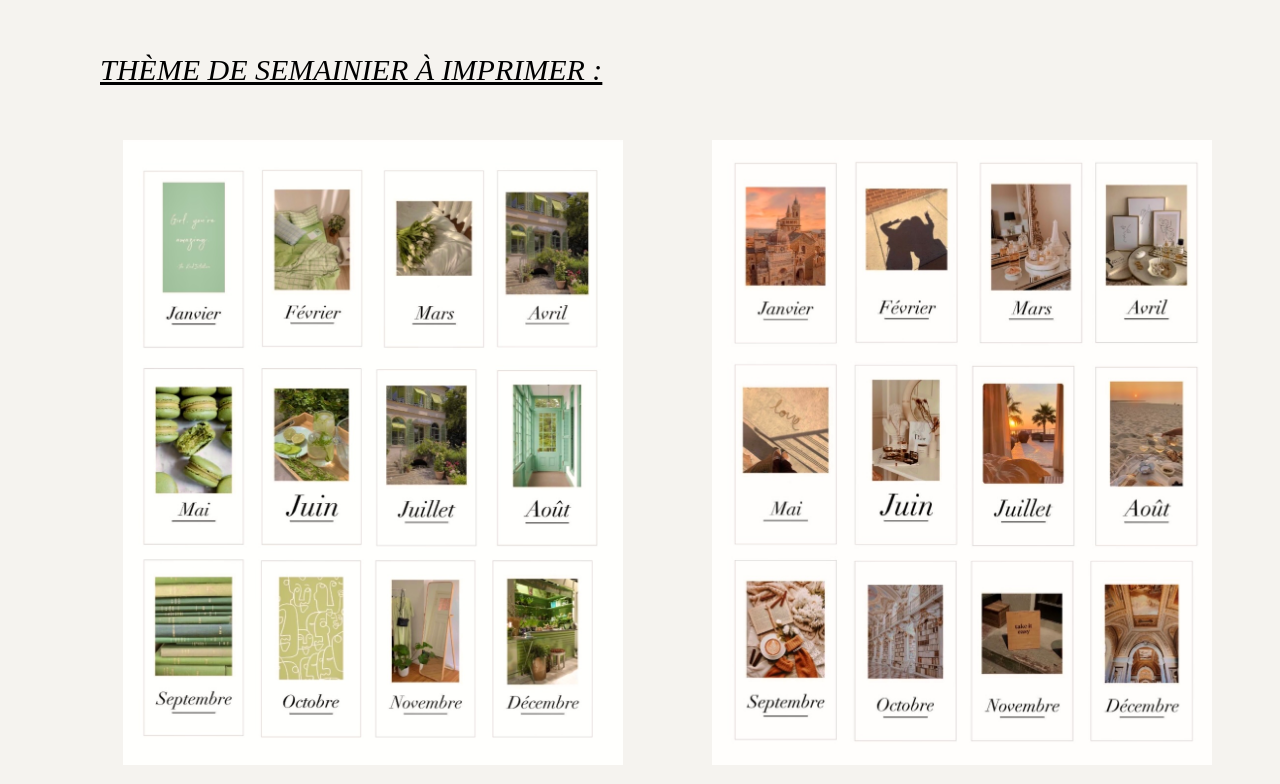
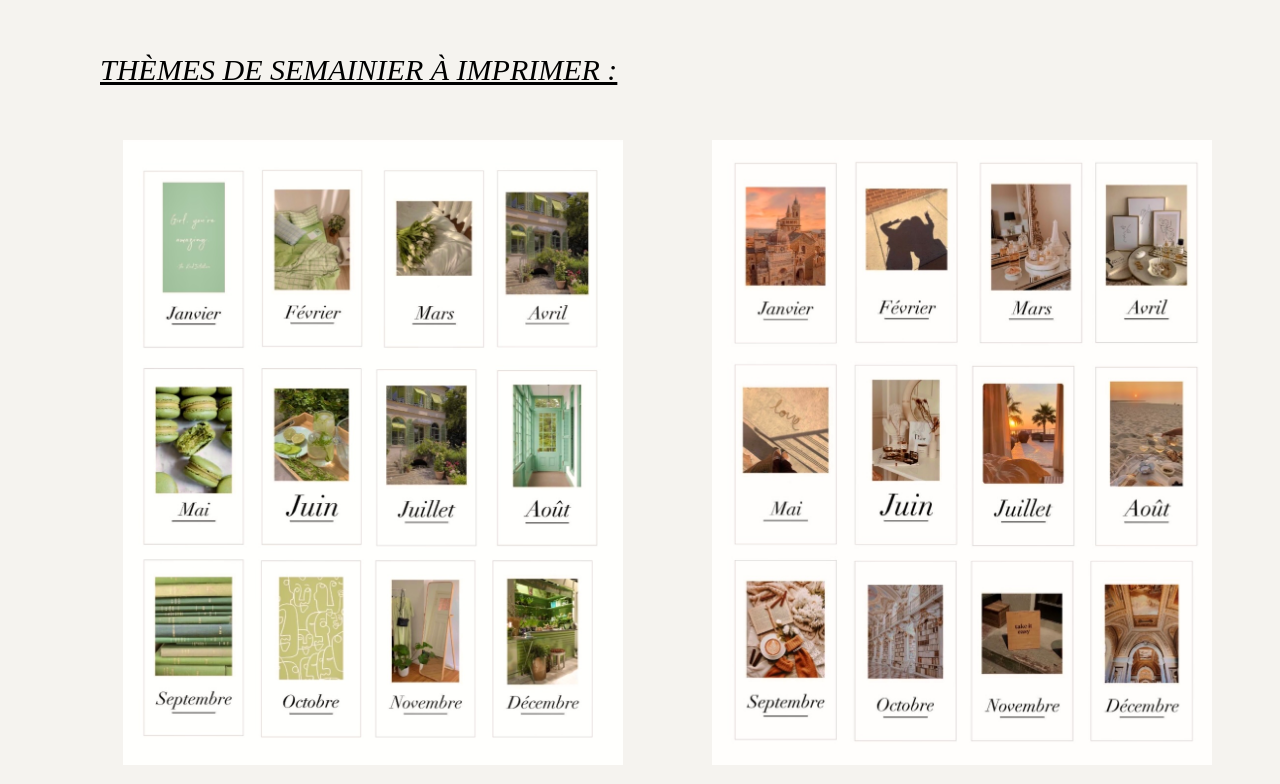
Before and after one commit to 7Louise7/Projet-Final, a PHP site: page /profil.php in a window 1280 px wide. Shown: the part 1620-2404 px from the top of the page. Run offline with PHP 8.4, Linux system fonts and the light colour scheme; a user stored in the database is signed in; data comes from the database, SQL or seed files in the repository.

Commit message:
Update profil.php

```diff
--- a/profil.php
+++ b/profil.php
@@ -163,7 +163,7 @@ $image_5 = $tuto['chemin'];
          <p class="comm-1">Tips pour devenir plus écolos </p>
          <p class="comm-2">Un calendrier : </p>
          <p><?php echo "<img class='img-calendrier' src='image/$image'	alt='calendrier-prenium'/></a></p>" ?></p>
-         <p class="comm-2">Thème de semainier à imprimer : </p>
+         <p class="comm-2">Thèmes de semainier à imprimer : </p>
          <div class="tableau-semainier">
             <table>
                <tr>
@@ -179,7 +179,7 @@ $image_5 = $tuto['chemin'];
                   <td>
                      <div class="texte-semainier">
                         <p>Petite info pour toi :</p>
-                        <p>Pour enregistrer la photo puis l'impimer clique-droit sur celle-ci puis enregistre la sur ton ordinateur !</p>
+                        <p>Pour enregistrer la photo puis l'impimer, clique-droit sur celle-ci puis enregistre-la sur ton ordinateur !</p>
                      </div>
                   </td>
                </tr>
```
